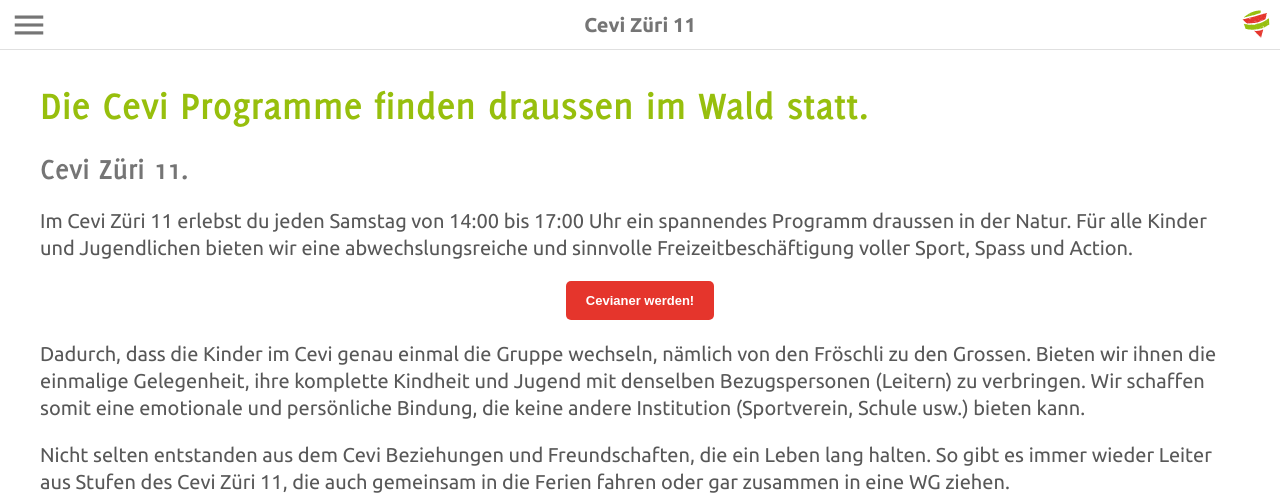
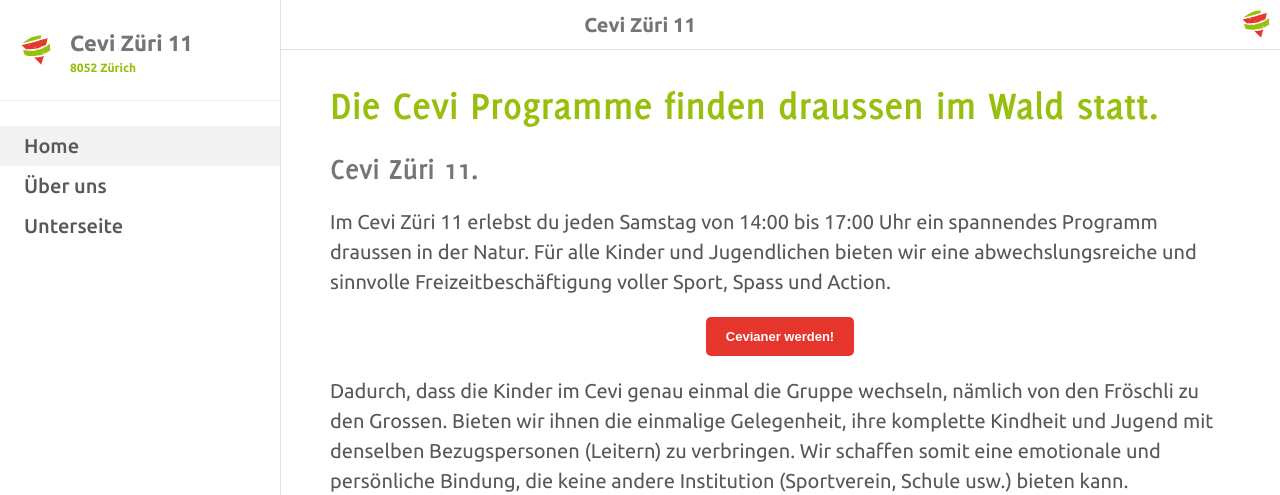
Before and after one commit to wp99cp/cevi_zh11_webpage, a Jekyll site: the page built from content/startseite.md, in a window 1280 px wide and 1400 px high. Shown: the top 495 px of the window. Built offline with Jekyll 4.4.1, drawn with Linux system fonts in a browser that asks for light colours; grey boxes are pictures that could not be loaded.

Commit message:
started optimizing design for bigger screens
- show side nav always on big screens

```diff
--- a/_sass/cevi_zh11/_base.scss
+++ b/_sass/cevi_zh11/_base.scss
@@ -18,6 +18,11 @@
   padding: #{$header-height + 25px} 12px 25px 12px;
   min-height: calc(100vh - #{$footer-height + $footer-nav-height} - 100px);
 
+  @media only screen and (min-width: $keep-nav-open-breakpoint) {
+    padding-left: 330px;
+    padding-right: 50px;
+  }
+
   h1 {
     color: $cevi-green;
     line-height: 1.05em;
@@ -34,7 +39,7 @@
 
   p {
     color: $font-color;
-    line-height: 1.35em;
+    line-height: 1.5em;
   }
 
   #header-spacer {
@@ -80,10 +85,14 @@
 figure {
   font-size: 17px;
   max-width: 100vw;
-  margin: 0 -12px;
   box-shadow: $image-shadow;
+  margin: 0;
 
-  img {
+  @media only screen and (max-width: $keep-nav-open-breakpoint) {
+    margin: 0 -12px;
+  }
+
+    img {
     width: 100%;
   }
 
--- a/_sass/cevi_zh11/_footer.scss
+++ b/_sass/cevi_zh11/_footer.scss
@@ -7,6 +7,11 @@
   background-color: $footer-nav-background-color;
   text-align: center;
   color: $footer-nav-color;
+
+  @media only screen and (min-width: $keep-nav-open-breakpoint) {
+    padding-left: 330px;
+    padding-right: 50px;
+  }
 
   #footer-nav {
     padding: 50px 10px;
@@ -34,6 +39,11 @@
   color: $footer-color;
   text-align: center;
 
+  @media only screen and (min-width: $keep-nav-open-breakpoint) {
+    padding-left: 330px;
+    padding-right: 50px;
+  }
+
   #footer {
     padding: 25px 10px;
     overflow: hidden;
--- a/_sass/cevi_zh11/_header.scss
+++ b/_sass/cevi_zh11/_header.scss
@@ -60,8 +60,10 @@
 
 }
 
-#menu-opener:not(:checked) ~ #header-nav-container{
-  display: none;
+@media only screen and (max-width: $keep-nav-open-breakpoint) {
+  #menu-opener:not(:checked) ~ #header-nav-container {
+    display: none;
+  }
 }
 
 #header-nav-container {
--- a/_sass/cevi_zh11/sizes.scss
+++ b/_sass/cevi_zh11/sizes.scss
@@ -2,3 +2,5 @@
 
 $footer-nav-height: 250px;
 $footer-height: 100px;
+
+$keep-nav-open-breakpoint: 1100px;
--- a/content/startseite.md
+++ b/content/startseite.md
@@ -13,7 +13,7 @@
 Kinder und Jugendlichen bieten wir eine abwechslungsreiche und sinnvolle Freizeitbeschäftigung voller Sport, Spass und
 Action.
 
-<button>Cevianer werden!</button>
+[<button>Cevianer werden!</button>](/cevi-zueri-11)
 
 Dadurch, dass die Kinder im Cevi genau einmal die Gruppe wechseln, nämlich von den Fröschli zu den Grossen. Bieten wir
 ihnen die einmalige Gelegenheit, ihre komplette Kindheit und Jugend mit denselben Bezugspersonen (Leitern) zu
@@ -24,7 +24,7 @@
 Leiter aus Stufen des Cevi Züri 11, die auch gemeinsam in die Ferien fahren oder gar zusammen in eine WG ziehen.
 
 
-![Die Kinder der Stufe Esperia am Feuer!](../assets/Giraffe_Stufe_Sinai.jpg)
+![Die Kinder der Stufe Esperia am Feuer!](/assets/Giraffe_Stufe_Sinai.jpg)
 
 Wir versuchen den Kindern die Möglichkeit zu bieten, sich in unseren Programmen frei von Leistungsdruck zu entwickeln,
 auszutoben und zu entfalten. In diesem Punkt unterscheidet sich der Cevi deutlich von anderen Sport- und
```
Also changed, not shown: README.md (+6 -1 lines), content/ueber-uns.md (+2 -0 lines), 1 other file.
